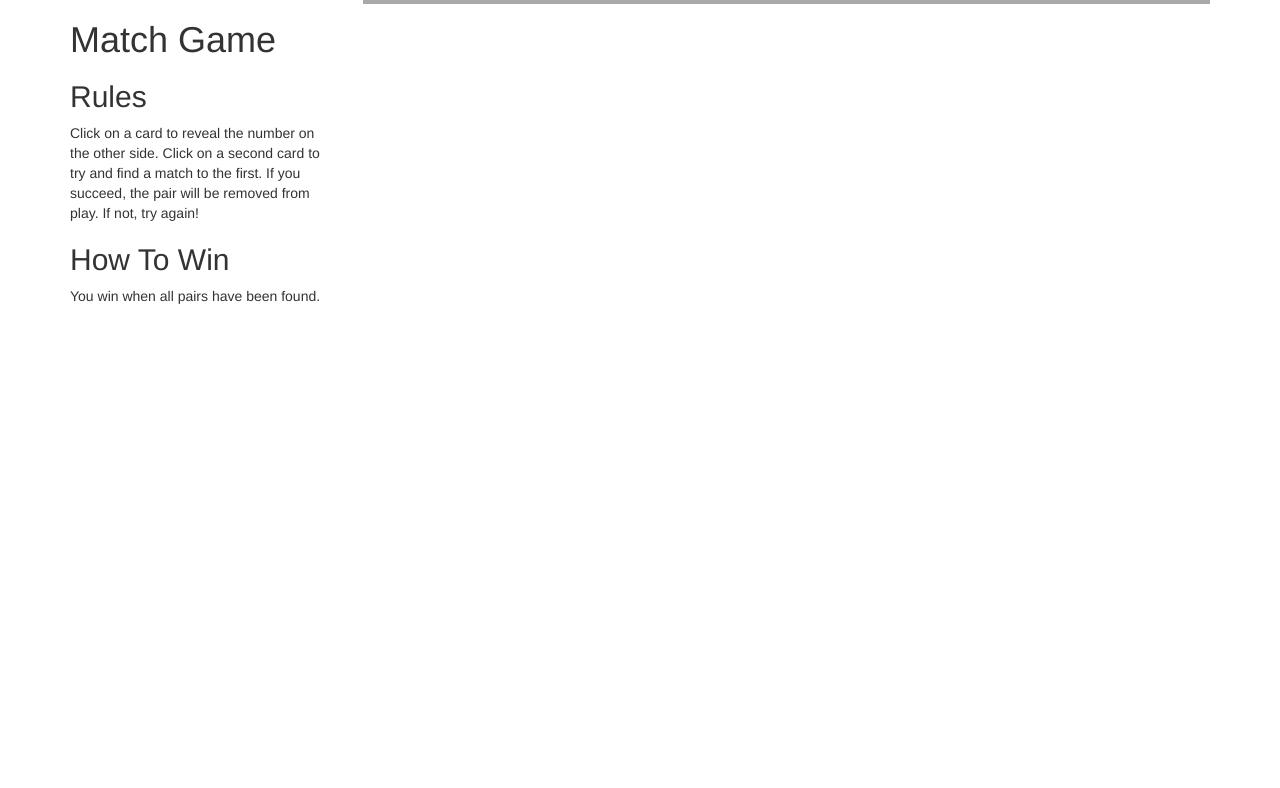
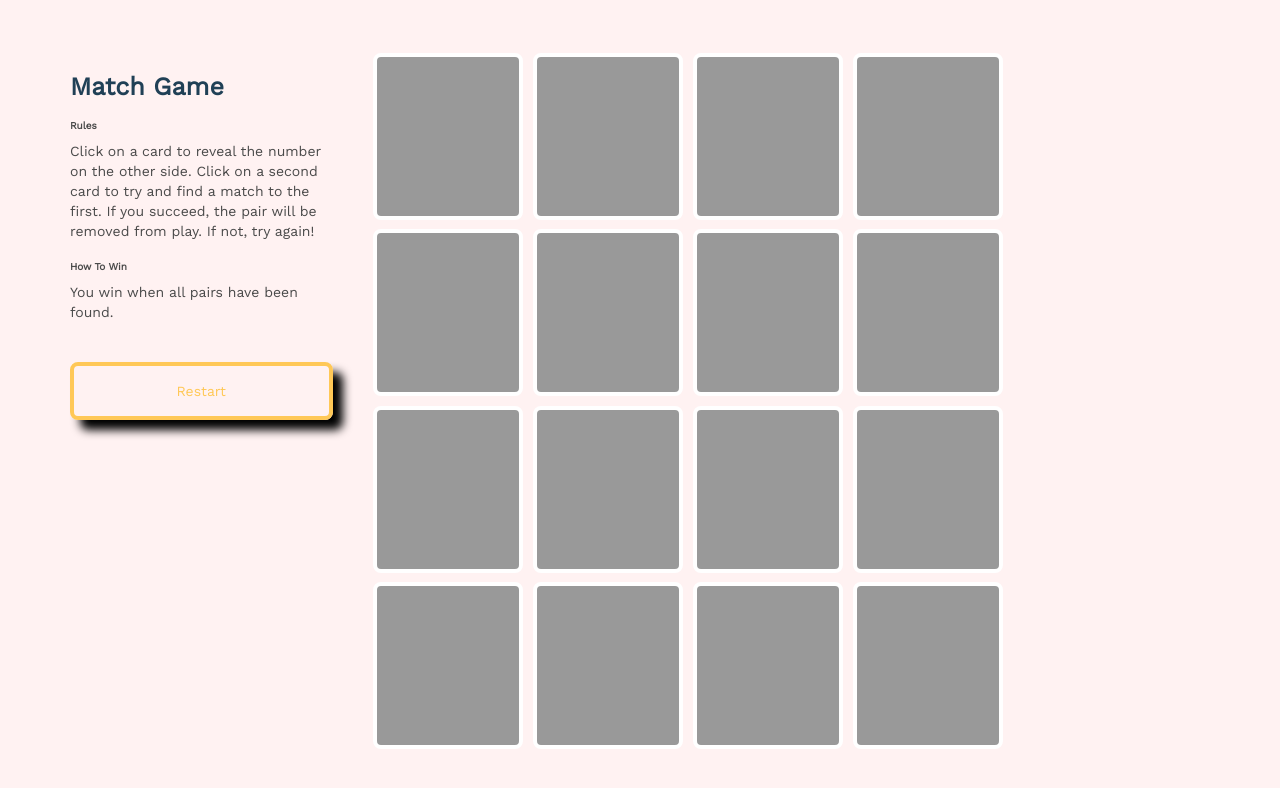
Before and after one commit to sbpowers/matchGame, a plain HTML site: page index.html in a window 1280 px wide. Drawn offline with nearby package versions, Linux system fonts and the light colour scheme.

Commit message:
end of first day, through step 20

```diff
--- a/index.html
+++ b/index.html
@@ -2,24 +2,16 @@
 <html>
 <head>
   <title>Match Game</title>
-  <link rel="shortcut icon" type="image/png" href="resources/favicon.png">
-  <link rel="stylesheet" href="resources/css/normalize.css">
+  <link rel="stylesheet" href="resources/css/normalize.css" type="text/css">
   <link rel="stylesheet" href="https://maxcdn.bootstrapcdn.com/bootstrap/3.3.7/css/bootstrap.min.css"
   integrity="sha384-BVYiiSIFeK1dGmJRAkycuHAHRg32OmUcww7on3RYdg4Va+PmSTsz/K68vbdEjh4u"
   crossorigin="anonymous">
-  <script src="https://maxcdn.bootstrapcdn.com/bootstrap/3.3.7/js/bootstrap.min.js"
-  integrity="sha384-Tc5IQib027qvyjSMfHjOMaLkfuWVxZxUPnCJA7l2mCWNIpG9mGCD8wGNIcPD7Txa"
-  crossorigin="anonymous"></script>
-  <link rel="stylesheet" href="resources/css/style.css">
+  <link href="https://fonts.googleapis.com/css?family=Work+Sans" rel="stylesheet">
+  <link rel="shortcut icon" type="image/png" href="resources/favicon.png">
+  <link rel="stylesheet" href="resources/css/style.css" type="text/css">
 </head>
 <body>
 
-  <script
-    src="https://code.jquery.com/jquery-3.1.1.min.js"
-    integrity="sha256-hVVnYaiADRTO2PzUGmuLJr8BLUSjGIZsDYGmIJLv2b8="
-    crossorigin="anonymous"></script>
-  <script type="text/javascript" src="./resources/js/match-game.js"></script>
-  <script type="text/javascript" src="./resources/js/tests.js"></script>
 
 <!-- Bootstrap code -->
 
@@ -35,9 +27,12 @@
         </p>
         <h2>How To Win</h2>
         <p>You win when all pairs have been found.</p>
+        <div class="button">
+          Restart
+        </div>
       </div>
 
-      <div class="col-md-9 col-xs-12" id="game">
+      <div class="col-md-8 col-xs-12" id="game">
         <div class="col-xs-3 card"></div>
         <div class="col-xs-3 card"></div>
         <div class="col-xs-3 card"></div>
@@ -57,5 +52,13 @@
       </div>
     </div>
   </div>
+
+  <script
+    src="https://code.jquery.com/jquery-3.1.1.min.js"
+    integrity="sha256-hVVnYaiADRTO2PzUGmuLJr8BLUSjGIZsDYGmIJLv2b8="
+    crossorigin="anonymous"></script>
+  <script type="text/javascript" src="./resources/js/match-game.js"></script>
+  <script type="text/javascript" src="./resources/js/tests.js"></script>
+
 </body>
 </html>
--- a/resources/css/style.css
+++ b/resources/css/style.css
@@ -1,3 +1,87 @@
+body {
+  font-size: 14px;
+  margin-top: 5.25rem;
+  background-color: rgb(255, 242, 242);
+  font-family: "Work Sans", sans-serif;
+}
+
+h1 {
+  font-weight: bold;
+  font-size: 2.5rem;
+  color: rgb(32, 64, 86);
+}
+
+h2 {
+  color: rgb(74, 74, 74);
+  font-size: 1rem;
+  font-weight: bold;
+}
+p {
+  color: rgb(74, 74, 74);
+}
+
+/* Copied from the internet! */
+.noselect {
+  -webkit-touch-callout: none; /* iOS Safari */
+    -webkit-user-select: none; /* Safari */
+     -khtml-user-select: none; /* Konqueror HTML */
+       -moz-user-select: none; /* Firefox */
+        -ms-user-select: none; /* Internet Explorer/Edge */
+            user-select: none; /* Non-prefixed version, currently
+                                  supported by Chrome and Opera */
+}
+
 .card {
-  background-color: darkgray;
+  display: flex;
+  justify-content: center;
+  align-items: center;
+  width: 15rem;
+  height: 16.66rem;
+  background-color: rgb(153, 153, 153);
+  border: 4px solid #ffffff;
+  border-radius: 8px;
+  margin-left: 1rem;
+  margin-bottom: 1rem;
+  font-weight: 900;
+  font-size: 7rem;
+  color: rgb(255, 255, 255);
+  cursor: pointer;
+  transition : all 400ms ease-in;
+  transform: rotateY(-180deg) scale(-1, 1);
 }
+
+.button {
+  margin-top: 40px;
+  color: #FFC857;
+  padding: 15px 30px;
+  border: 4px solid #FFC857;
+  text-align: center;
+  border-radius: 8px;
+  cursor: pointer;
+  box-shadow: 10px 10px 10px #000;
+  transition: all 300ms ease-in-out;
+}
+
+.button:hover {
+  text-decoration: underline;
+  box-shadow: 13px 13px 13px #000;
+}
+
+.button:active {
+  transform: translateY(2px);
+  color: #3ab795;
+  border: 4px solid #3ab795;
+  box-shadow: 1px 1px 1px #000;
+}
+
+/*.spin:hover {
+    animation: spin 5s linear infinite;
+}
+@keyframes spin {
+  0% {
+    transform: rotate(2deg) rotateY(0deg);
+  }
+  100% {
+    transform: rotate(2deg) rotateY(360deg);
+  }
+}*/
```
